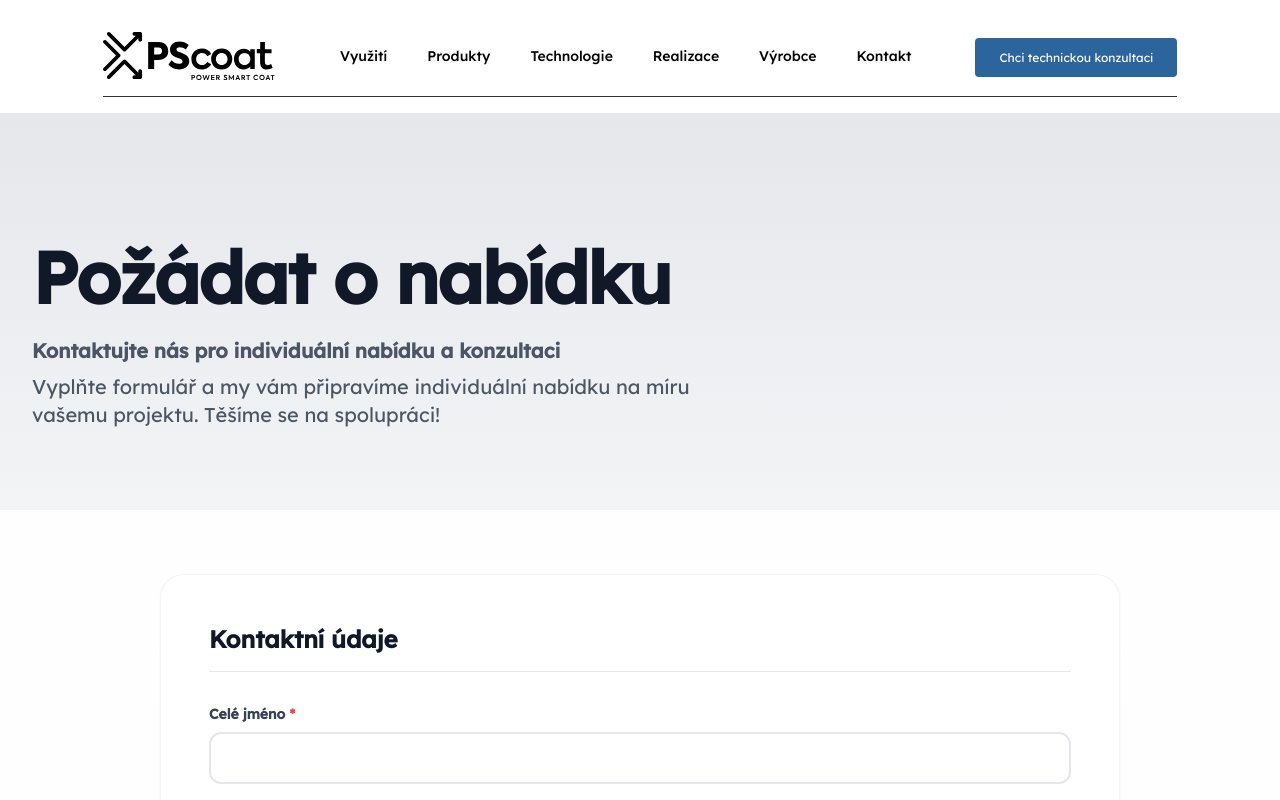
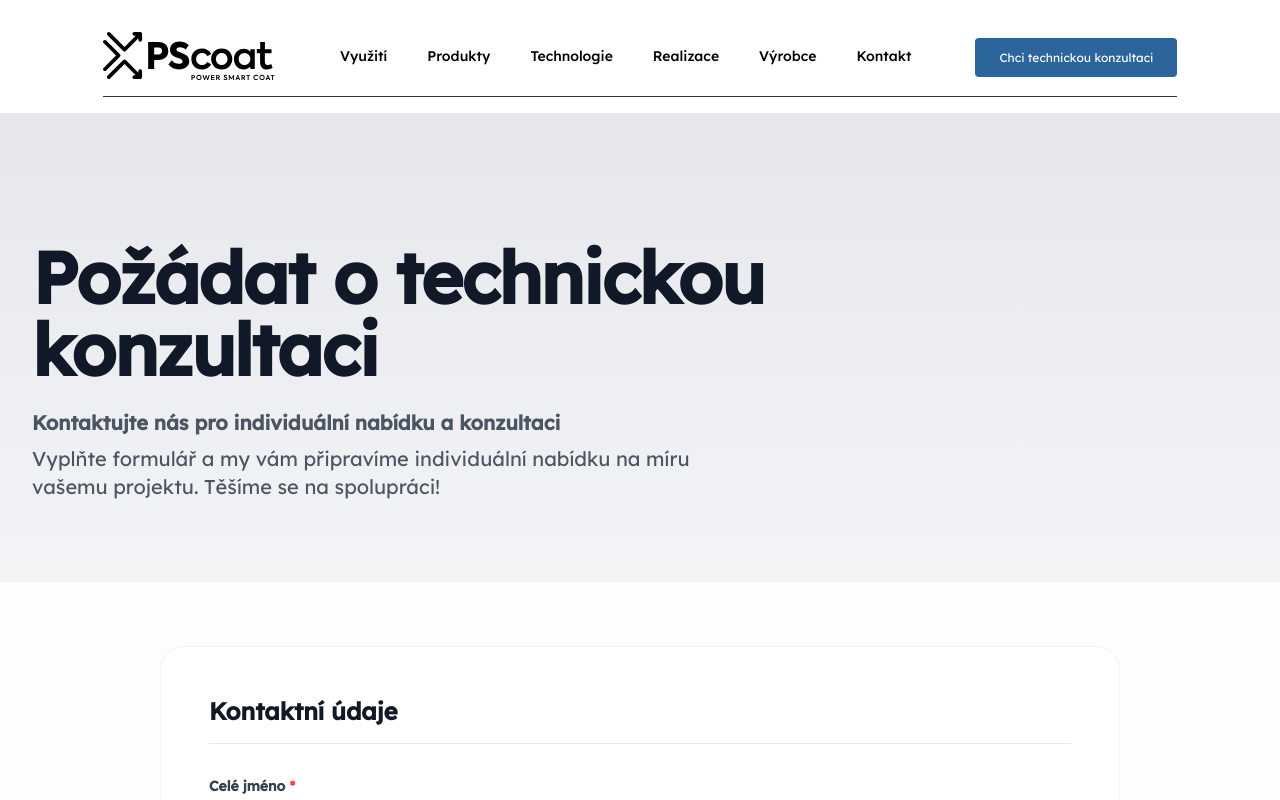
Before and after one commit to tomasmensik/pscoat-temporary, a Next.js app: page /pozadat-o-nabidku in a window 1280 px wide. Shown: the top 800 px of the page. Built offline with nearby package versions, Linux system fonts and the light colour scheme.

Commit message:
navbar redirect

```diff
--- a/app/globals.css
+++ b/app/globals.css
@@ -6,6 +6,10 @@
   --foreground-rgb: 0, 0, 0;
   --background-start-rgb: 214, 219, 220;
   --background-end-rgb: 255, 255, 255;
+}
+
+html {
+  scroll-behavior: smooth;
 }
 
 @media (prefers-color-scheme: dark) {
--- a/app/pozadat-o-nabidku/page.tsx
+++ b/app/pozadat-o-nabidku/page.tsx
@@ -64,7 +64,7 @@ export default function PozadatONabidku() {
         <div className="max-w-7xl mx-auto relative z-10">
           <div className="max-w-3xl mt-12">
             <h1 className="text-5xl md:text-7xl font-bold mb-6 text-gray-900 tracking-tight">
-              Požádat o nabídku
+              Požádat o technickou konzultaci
             </h1>
             <p className="text-lg md:text-xl text-gray-600 mb-2 max-w-2xl leading-relaxed">
               <strong>
--- a/app/produkty/[id]/page.tsx
+++ b/app/produkty/[id]/page.tsx
@@ -400,10 +400,10 @@ export default function ProductDetailPage() {
               {/* CTA Buttons */}
               <div className="flex gap-4 pt-4">
                 <Link
-                  href="/kontakt"
+                  href="/poyadat-o-nabidku"
                   className="flex-1 bg-gradient-to-r from-[#0180ae] to-[#00a4d6] text-white font-semibold py-4 px-6 rounded-xl hover:shadow-lg hover:shadow-[#0180ae]/25 transition-all duration-300 text-center"
                 >
-                  Požádat o nabídku
+                  Požádat o konzultaci
                 </Link>
               </div>
             </div>
--- a/components/sections/SquareDynamicSection.tsx
+++ b/components/sections/SquareDynamicSection.tsx
@@ -91,7 +91,7 @@ export default function SquareDynamicSection() {
   const canDown = firstVisible + visibleCount < items.length;
 
   return (
-    <section className="relative w-full bg-white py-16">
+    <section id="realizace-section" className="relative w-full bg-white py-16">
       <div className="max-w-7xl mx-auto px-4 sm:px-6 lg:px-8">
         <div className="mb-8">
           <div className="flex items-center gap-3">
--- a/components/shared/navbar/Navbar.tsx
+++ b/components/shared/navbar/Navbar.tsx
@@ -8,10 +8,10 @@ interface NavbarProps {
 }
 
 const navItems = [
-  { label: "Využití", href: "/co-je-pscoat/pouziti" },
+  { label: "Využití", href: "/#industry-section" },
   { label: "Produkty", href: "/produkty" },
-  { label: "Technologie", href: "/co-je-pscoat" },
-  { label: "Realizace", href: "/reference" },
+  { label: "Technologie", href: "/technologie" },
+  { label: "Realizace", href: "/#realizace-section" },
   { label: "Výrobce", href: "/o-nas" },
   { label: "Kontakt", href: "/kontakt" },
 ];
```
